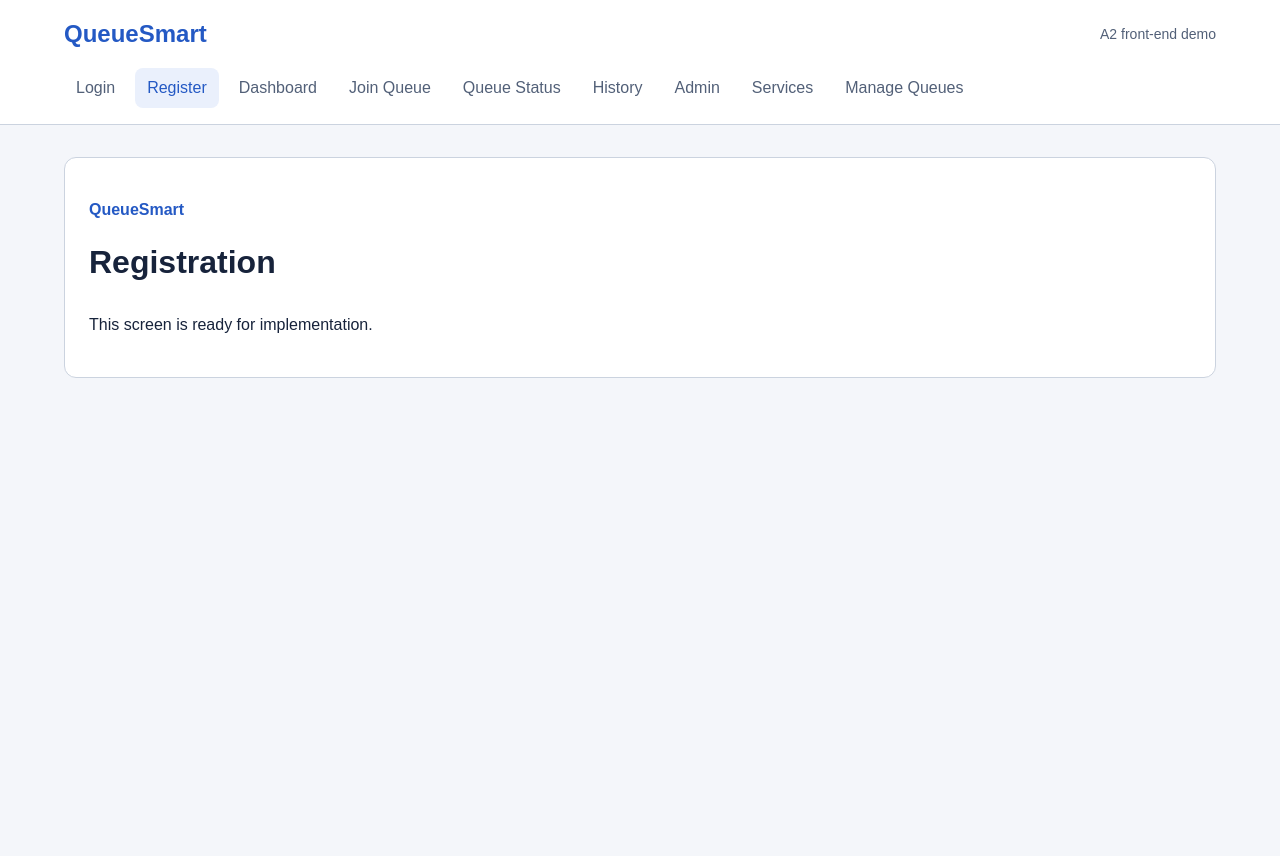
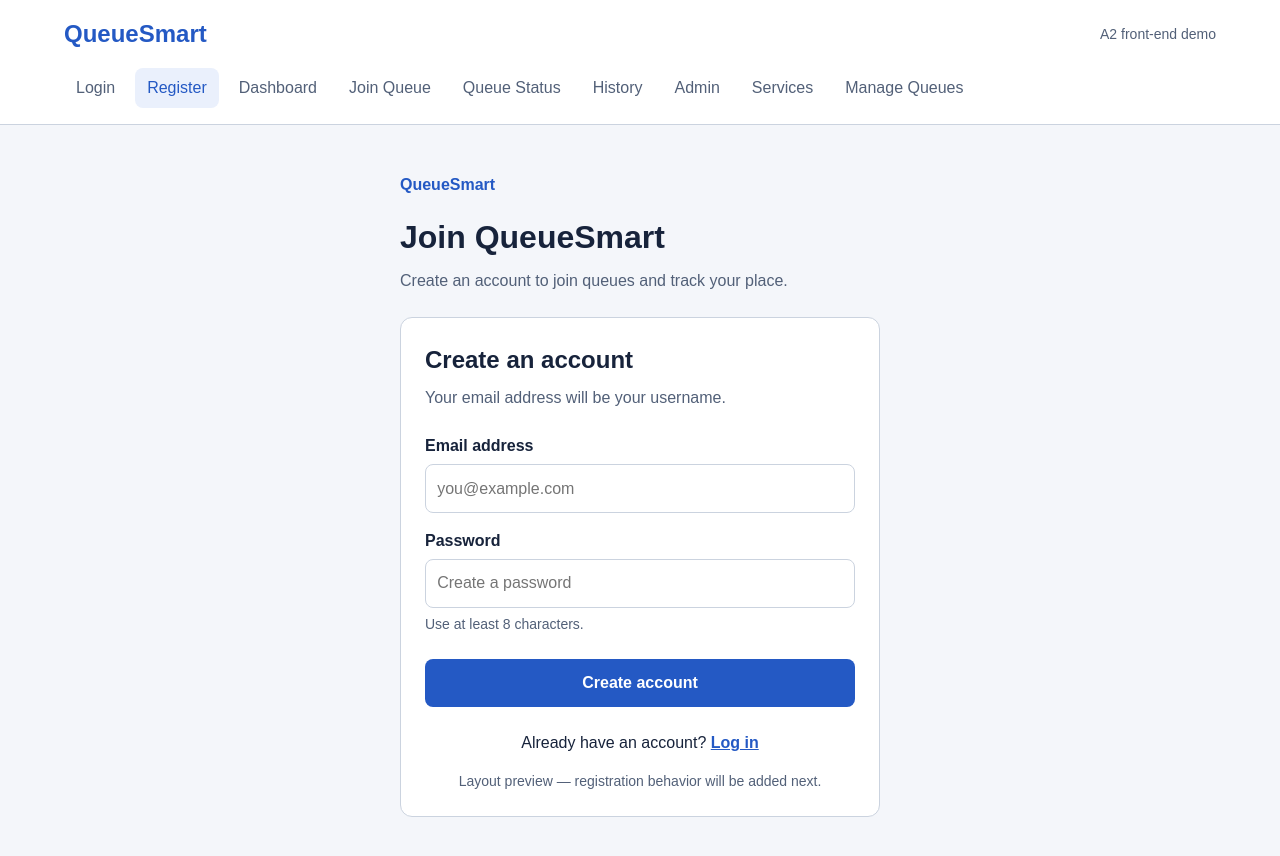
Before and after one commit to abeljoseph42/QueueSmart, a React app in the folder frontend/: page /register in a window 1280 px wide. Shown: the top 856 px of the page. Before the commit the page ends 800 px from the top, so only its background shows below. Built offline with nearby package versions, Linux system fonts and the light colour scheme; the HTML template or start-up script is replaced by a standard one.

Commit message:
feat: create login and registration screen layouts

```diff
--- /dev/null
+++ b/frontend/src/pages/auth/Login.css
@@ -0,0 +1,63 @@
+.auth-screen {
+  width: 100%;
+  max-width: 480px;
+  margin: 1rem auto;
+}
+
+.auth-intro {
+  margin-bottom: 1.5rem;
+}
+
+.auth-intro h1 {
+  margin-bottom: 0.5rem;
+}
+
+.auth-intro > p:last-child {
+  margin: 0;
+  color: var(--color-muted);
+}
+
+.auth-card {
+  padding: 2rem;
+}
+
+.auth-card h2 {
+  margin: 0 0 0.5rem;
+  font-size: 1.5rem;
+}
+
+.auth-description {
+  margin: 0 0 1.5rem;
+  color: var(--color-muted);
+}
+
+.auth-submit {
+  width: 100%;
+  margin-top: 0.5rem;
+}
+
+.auth-switch {
+  margin: 1.5rem 0 0;
+  text-align: center;
+}
+
+.auth-switch a {
+  font-weight: 600;
+}
+
+.auth-demo-note {
+  margin: 1rem 0 0;
+  color: var(--color-muted);
+  font-size: 0.875rem;
+  text-align: center;
+}
+
+@media (max-width: 600px) {
+  .auth-screen {
+    margin: 0.5rem auto;
+  }
+
+  .auth-card {
+    padding: 1.25rem;
+  }
+}
--- /dev/null
+++ b/frontend/src/pages/auth/Login.jsx
@@ -0,0 +1,60 @@
+import { Link } from 'react-router-dom'
+import './Login.css'
+
+export default function Login() {
+  return (
+    <section className="auth-screen">
+      <div className="auth-intro">
+        <p className="eyebrow">QueueSmart</p>
+        <h1>Welcome back</h1>
+        <p>Sign in to manage your queues and follow your progress.</p>
+      </div>
+
+      <div className="card auth-card">
+        <h2>Log in</h2>
+        <p className="auth-description">
+          Enter your email address and password.
+        </p>
+
+        <form
+          noValidate
+          onSubmit={(event) => event.preventDefault()}
+        >
+          <div className="form-field">
+            <label htmlFor="login-email">Email address</label>
+            <input
+              id="login-email"
+              name="email"
+              type="email"
+              autoComplete="username"
+              placeholder="you@example.com"
+            />
+          </div>
+
+          <div className="form-field">
+            <label htmlFor="login-password">Password</label>
+            <input
+              id="login-password"
+              name="password"
+              type="password"
+              autoComplete="current-password"
+              placeholder="Enter your password"
+            />
+          </div>
+
+          <button type="submit" className="auth-submit">
+            Log in
+          </button>
+        </form>
+
+        <p className="auth-switch">
+          New to QueueSmart? <Link to="/register">Create an account</Link>
+        </p>
+
+        <p className="auth-demo-note">
+          Layout preview — sign-in behavior will be added next.
+        </p>
+      </div>
+    </section>
+  )
+}
--- /dev/null
+++ b/frontend/src/pages/auth/Register.css
@@ -0,0 +1,5 @@
+.register-hint {
+  margin: 0;
+  color: var(--color-muted);
+  font-size: 0.875rem;
+}
--- /dev/null
+++ b/frontend/src/pages/auth/Register.jsx
@@ -0,0 +1,65 @@
+import { Link } from 'react-router-dom'
+import './Login.css'
+import './Register.css'
+
+export default function Register() {
+  return (
+    <section className="auth-screen">
+      <div className="auth-intro">
+        <p className="eyebrow">QueueSmart</p>
+        <h1>Join QueueSmart</h1>
+        <p>Create an account to join queues and track your place.</p>
+      </div>
+
+      <div className="card auth-card">
+        <h2>Create an account</h2>
+        <p className="auth-description">
+          Your email address will be your username.
+        </p>
+
+        <form
+          noValidate
+          onSubmit={(event) => event.preventDefault()}
+        >
+          <div className="form-field">
+            <label htmlFor="register-email">Email address</label>
+            <input
+              id="register-email"
+              name="email"
+              type="email"
+              autoComplete="username"
+              placeholder="you@example.com"
+            />
+          </div>
+
+          <div className="form-field">
+            <label htmlFor="register-password">Password</label>
+            <input
+              id="register-password"
+              name="password"
+              type="password"
+              autoComplete="new-password"
+              placeholder="Create a password"
+              aria-describedby="register-password-hint"
+            />
+            <p id="register-password-hint" className="register-hint">
+              Use at least 8 characters.
+            </p>
+          </div>
+
+          <button type="submit" className="auth-submit">
+            Create account
+          </button>
+        </form>
+
+        <p className="auth-switch">
+          Already have an account? <Link to="/login">Log in</Link>
+        </p>
+
+        <p className="auth-demo-note">
+          Layout preview — registration behavior will be added next.
+        </p>
+      </div>
+    </section>
+  )
+}
```
Also changed, not shown: frontend/src/routes/authRoutes.jsx (+4 -3 lines).
